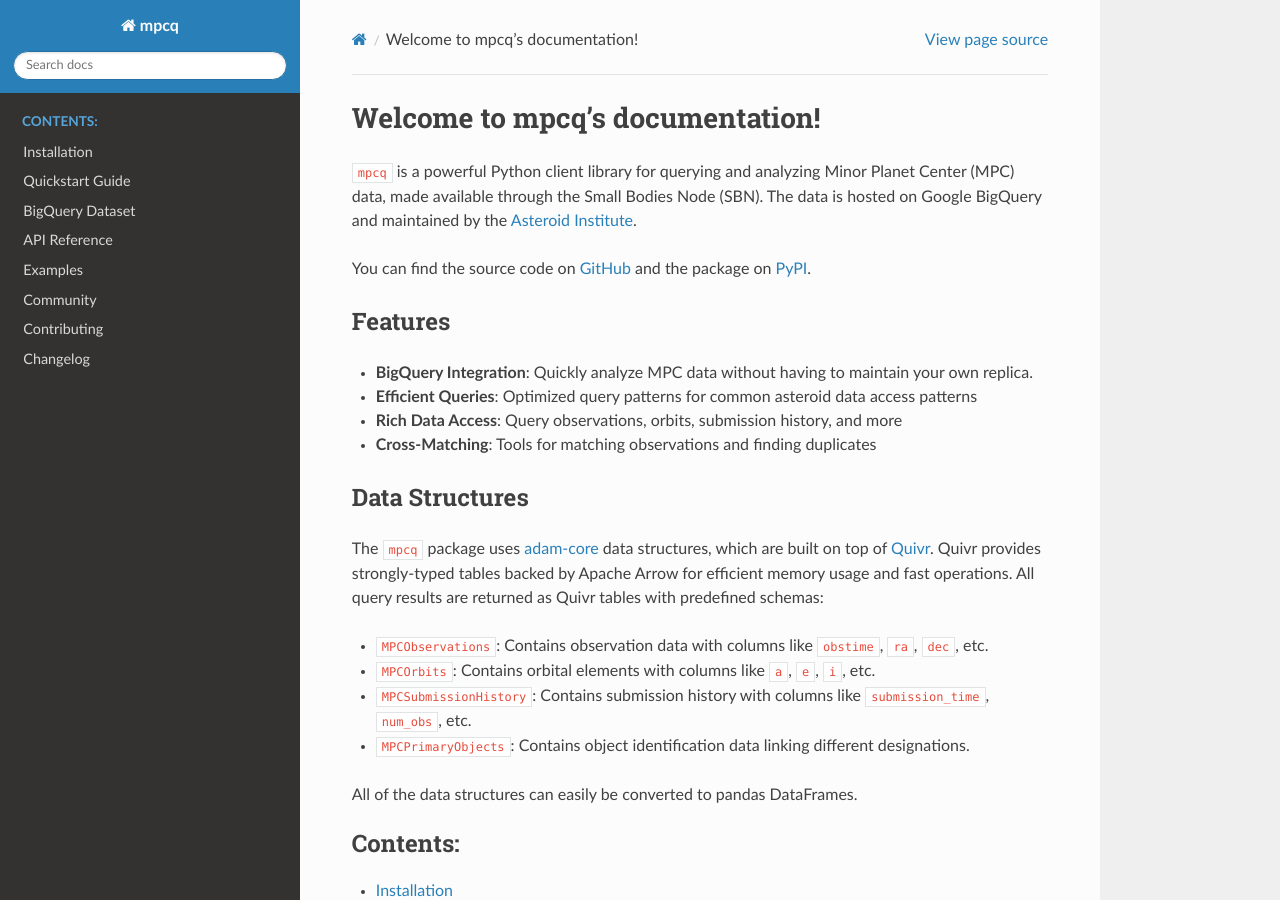
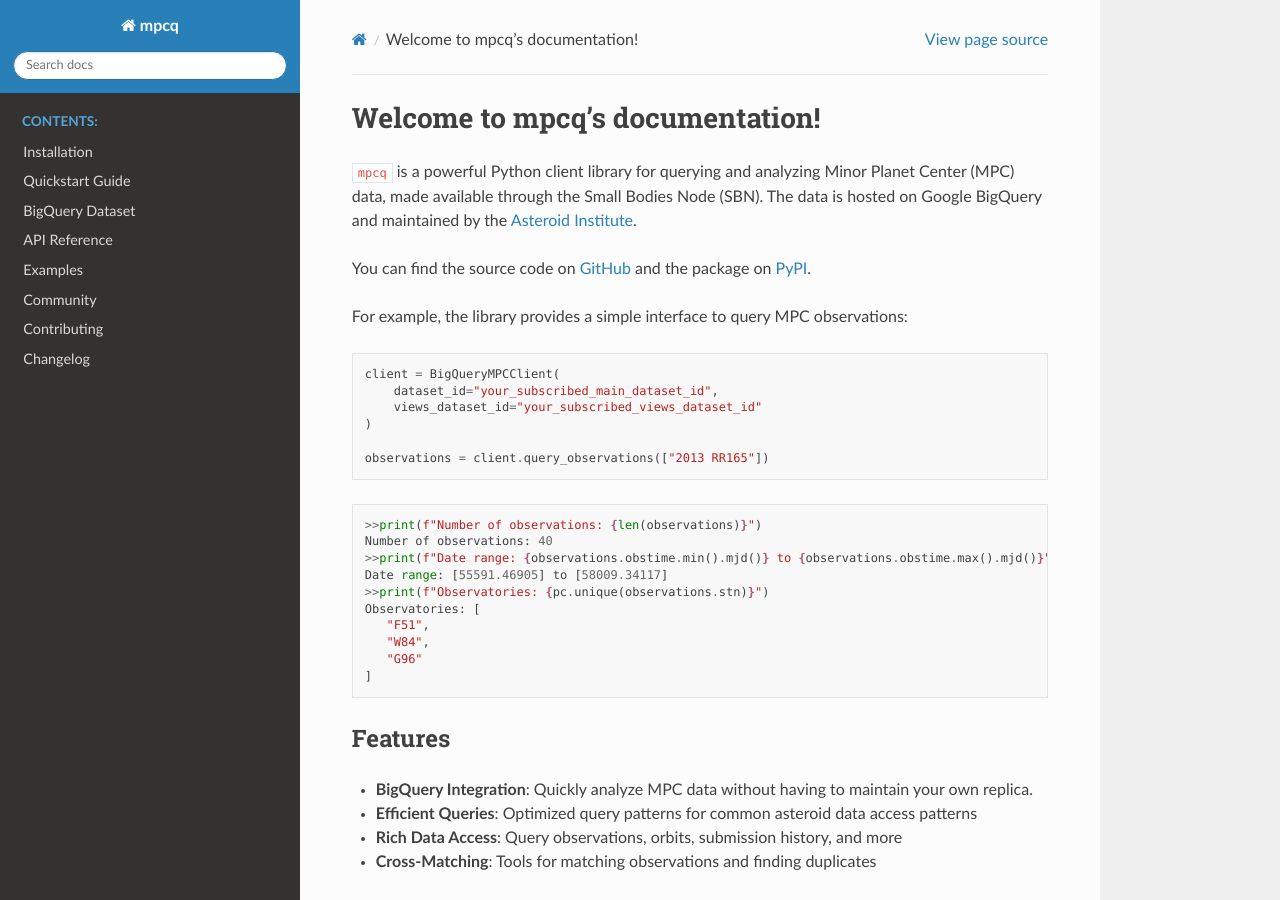
Before and after one commit to B612-Asteroid-Institute/mpcq, a Sphinx documentation site: the page built from docs/source/index.rst, in a window 1280 px wide and 900 px high. Built offline with Sphinx 7.4.7 and the Read the Docs theme 3.1.0, drawn with Linux system fonts in a browser that asks for light colours.

Commit message:
test readthedocs PR build

```diff
--- a/docs/source/index.rst
+++ b/docs/source/index.rst
@@ -5,6 +5,31 @@ Welcome to mpcq's documentation!
 The data is hosted on Google BigQuery and maintained by the `Asteroid Institute <https://b612.ai>`_.
 
 You can find the source code on `GitHub <https://github.com/B612-Asteroid-Institute/mpcq>`_ and the package on `PyPI <https://pypi.org/project/mpcq/>`_.
+
+For example, the library provides a simple interface to query MPC observations:
+
+.. code-block:: python
+
+    client = BigQueryMPCClient(
+        dataset_id="your_subscribed_main_dataset_id",
+        views_dataset_id="your_subscribed_views_dataset_id"
+    )
+
+    observations = client.query_observations(["2013 RR165"])
+
+.. code-block:: python
+
+   >>print(f"Number of observations: {len(observations)}")
+   Number of observations: 40
+   >>print(f"Date range: {observations.obstime.min().mjd()} to {observations.obstime.max().mjd()}")
+   Date range: [55591.46905] to [58009.34117]
+   >>print(f"Observatories: {pc.unique(observations.stn)}")
+   Observatories: [
+      "F51",
+      "W84",
+      "G96"
+   ]
+
 
 Features
 --------
--- a/docs/source/quickstart.rst
+++ b/docs/source/quickstart.rst
@@ -88,7 +88,7 @@ The ``mpcq`` package primarily uses `Quivr <https://github.com/B612-Asteroid-Ins
 - Efficient memory usage, backed by Apache Arrow
 - Optimized serialization/deserialization to Parquet
 
-For example, ``MPCObservations``, ``MPCOrbits``, ``MPCSubmissionHistory``, and ``ADESObservations`` are all ``quivr`` Tables with well-defined schemas.
+For example, ``MPCObservations``, ``MPCOrbits``, ``MPCSubmissionHistory``, and ``ADESObservations`` are all ``quivr`` Tables with well-defined schemas. For interoperability with pandas, all ``quivr`` tables have a ``to_dataframe()`` method.
 
 You can view detailed ``quivr`` docs `here <https://quivr.readthedocs.io/en/stable/>`_.
 
--- a/src/mpcq/_version.py
+++ b/src/mpcq/_version.py
@@ -1 +1 @@
-__version__ = "0.3.1.dev2+g3bb8011.d20250214"
+__version__ = '0.3.1.dev6+g9d911d3.d20250218'
```
Also changed, not shown: 1 other file.
